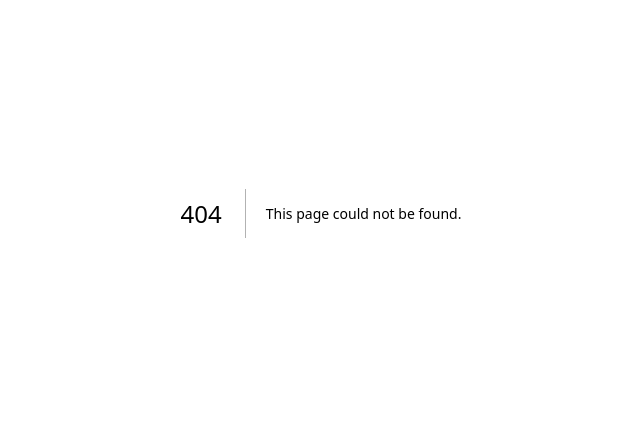
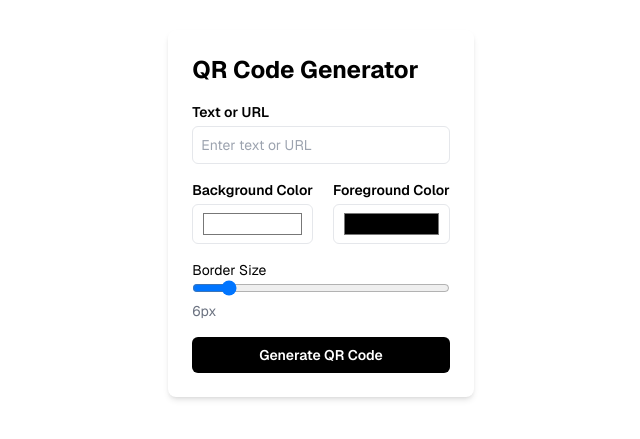
Before and after one commit to andremov/qr-code-generator, a Next.js app: page /en in a window 1280 px wide. Before the commit this address had no page. Shown: the part 187-626 px from the top of the page, without its empty margins (319-959 px from the left). Built offline with nearby package versions, Linux system fonts and the light colour scheme.

Commit message:
add locale support

```diff
--- a/src/app/_components/qr-code-generator.tsx
+++ b/src/_components/qr-code-generator.tsx
@@ -3,8 +3,10 @@ import { useState, useRef, useCallback } from "react";
 import { QRCodeSVG } from "qrcode.react";
 import html2canvas from "html2canvas";
 import { ChevronDownIcon, Download } from "lucide-react";
+import locale from "~/utils/locale.json";
+import type LocaleStrings from "~/utils/types";
 
-export default function CodeGenerator() {
+export default function CodeGenerator({ lang = "en" }: { lang: "en" | "es" }) {
   const [qrCodeData, setQrCodeData] = useState("");
   const [bgColor, setBgColor] = useState("#FFFFFF");
   const [fgColor, setFgColor] = useState("#000000");
@@ -12,10 +14,11 @@ export default function CodeGenerator() {
   const [error, setError] = useState("");
   const [downloadFormat, setDownloadFormat] = useState("png");
   const qrRef = useRef(null);
+  const localeStrings: LocaleStrings = locale[lang];
 
   const handleGenerate = () => {
     if (!qrCodeData.trim()) {
-      setError("Please enter a valid text or URL");
+      setError(localeStrings.error);
       return;
     }
     setError("");
@@ -53,11 +56,11 @@ export default function CodeGenerator() {
 
   return (
     <div className="mx-auto max-w-md rounded-lg bg-white p-6 text-sm text-black shadow-md">
-      <h1 className="mb-4 text-2xl font-bold">QR Code Generator</h1>
+      <h1 className="mb-4 text-2xl font-bold">{localeStrings.title}</h1>
       <div className="space-y-4">
         <div className="flex flex-col gap-1">
           <label className="font-semibold" htmlFor="qr-input">
-            Text or URL
+            {localeStrings.labels.data}
           </label>
           <input
             className="rounded-md border border-gray-200 p-2 outline-none transition focus:border-blue-400"
@@ -71,7 +74,7 @@ export default function CodeGenerator() {
         <div className="flex gap-1 space-x-4">
           <div className="flex flex-col gap-1">
             <label className="font-semibold" htmlFor="bg-color">
-              Background Color
+              {localeStrings.labels.background}
             </label>
             <input
               id="bg-color"
@@ -83,7 +86,7 @@ export default function CodeGenerator() {
           </div>
           <div className="flex flex-col gap-1">
             <label className="font-semibold" htmlFor="fg-color">
-              Foreground Color
+              {localeStrings.labels.foreground}
             </label>
             <input
               id="fg-color"
@@ -114,7 +117,7 @@ export default function CodeGenerator() {
           onClick={handleGenerate}
           className="w-full rounded-md bg-black py-2 font-semibold text-white"
         >
-          Generate QR Code
+          {localeStrings.buttons.generate}
         </button>
 
         {error && <p className="text-sm text-red-500">{error}</p>}
@@ -156,7 +159,7 @@ export default function CodeGenerator() {
                 className="flex gap-1 rounded-md bg-black px-4 py-2 font-bold text-white"
               >
                 <Download className="mr-2 h-4 w-4" />
-                <span>Download</span>
+                <span>{localeStrings.buttons.download}</span>
               </button>
             </div>
           </div>
--- /dev/null
+++ b/src/app/[lang]/page.tsx
@@ -0,0 +1,12 @@
+import CodeGenerator from "~/_components/qr-code-generator";
+import { useRouter } from "next/router";
+
+export default function HomePage() {
+  const router = useRouter();
+
+  return (
+    <main className="flex min-h-screen flex-col items-center justify-center">
+      <CodeGenerator lang={router.query.lang} />
+    </main>
+  );
+}
--- a/src/app/layout.tsx
+++ b/src/app/layout.tsx
@@ -4,8 +4,8 @@ import { GeistSans } from "geist/font/sans";
 import { type Metadata } from "next";
 
 export const metadata: Metadata = {
-  title: "Create T3 App",
-  description: "Generated by create-t3-app",
+  title: "QR Code Generator",
+  description: "Written by Andrés Movilla",
   icons: [{ rel: "icon", url: "/favicon.ico" }],
 };
 
--- a/src/app/page.tsx
+++ b/src/app/page.tsx
@@ -1,4 +1,4 @@
-import CodeGenerator from "./_components/qr-code-generator";
+import CodeGenerator from "~/_components/qr-code-generator";
 
 export default function HomePage() {
   return (
--- /dev/null
+++ b/src/utils/locale.json
@@ -0,0 +1,28 @@
+{
+  "en": {
+    "error": "Please enter a valid text or URL",
+    "title": "QR Code Generator",
+    "labels": {
+      "data": "Text or URL",
+      "foreground": "Foreground Color",
+      "background": "Background Color"
+    },
+    "buttons": {
+      "generate": "Generate QR Code",
+      "download": "Download"
+    }
+  },
+  "es": {
+    "error": "Por favor ingrese un texto o URL valida",
+    "title": "Generador de Codigos QR",
+    "labels": {
+      "data": "Texto o URL",
+      "foreground": "Color de Simbolo",
+      "background": "Color de Fondo"
+    },
+    "buttons": {
+      "generate": "Generar Codigo QR",
+      "download": "Descargar"
+    }
+  }
+}
--- /dev/null
+++ b/src/utils/types.ts
@@ -0,0 +1,15 @@
+type LocaleStrings = {
+  error: string;
+  title: string;
+  labels: {
+    data: string;
+    foreground: string;
+    background: string;
+  };
+  buttons: {
+    generate: string;
+    download: string;
+  };
+};
+
+export default LocaleStrings;
```
